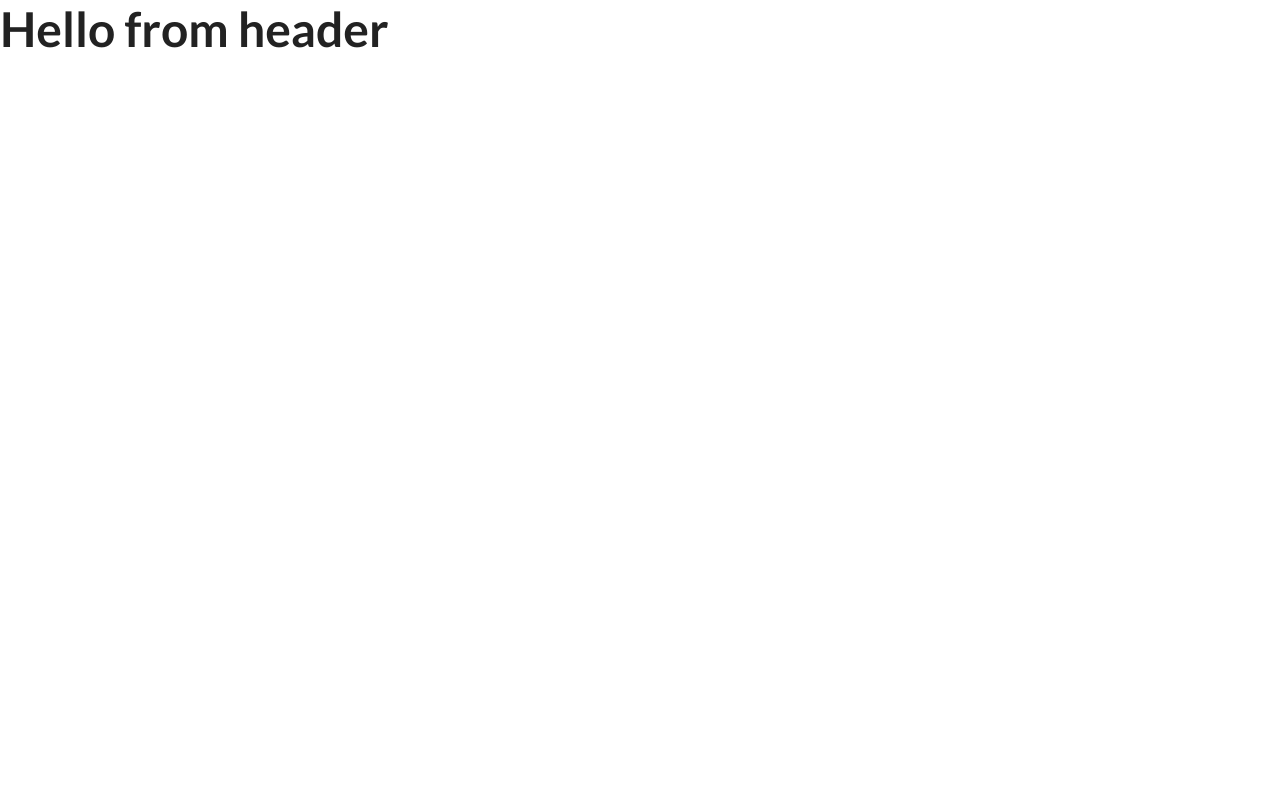
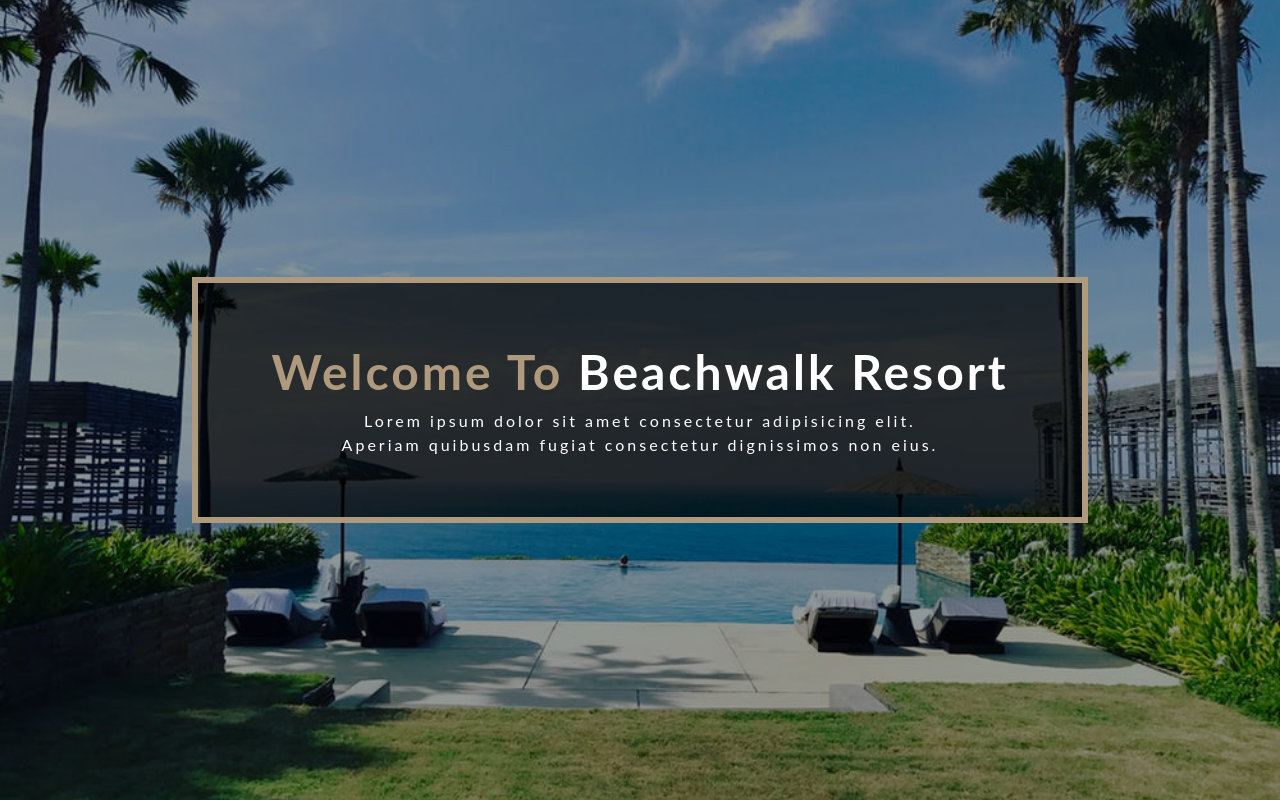
Before and after one commit to DeividasGr/styled-components-project, a React (Create React App) app: page / in a window 1280 px wide. Built offline with nearby package versions, Linux system fonts and the light colour scheme.

Commit message:
banner hero and header components created

```diff
--- /dev/null
+++ b/src/components/globals/Banner.js
@@ -0,0 +1,51 @@
+import styled, { css, keyframes } from 'styled-components';
+import { setColor } from '../../styles';
+
+function Banner({ title, text, children, greeting }) {
+  return (
+    <BannerWrapper>
+      <h1>
+        {greeting} <span>{title}</span>
+      </h1>
+      <div className="info">
+        <p>{text}</p>
+        {children}
+      </div>
+    </BannerWrapper>
+  );
+}
+
+const BannerWrapper = styled.div`
+  background-color: rgba(0, 0, 0, 0.7);
+  text-align: center;
+  padding: 60px 32px;
+  letter-spacing: 3px;
+  color: ${setColor.mainWhite};
+  h1 {
+    text-transform: capitalize;
+    font-size: 48px;
+    color: ${setColor.primaryColor};
+    span {
+      color: ${setColor.mainWhite};
+    }
+  }
+  p {
+    width: 85%;
+    margin: 0 auto;
+  }
+  @media (min-width: 768px) {
+    width: 70vw;
+    border: 6px solid ${setColor.primaryColor};
+    p {
+      width: 75%;
+    }
+  }
+  h1 {
+    //animation
+  }
+  .info {
+    //animation
+  }
+`;
+
+export default Banner;
--- a/src/components/globals/GlobalStyles.js
+++ b/src/components/globals/GlobalStyles.js
@@ -1,4 +1,5 @@
 import { createGlobalStyle } from 'styled-components';
+import { setColor, setFont } from '../../styles';
 
 const GlobalStyle = createGlobalStyle`
 @import url('https://fonts.googleapis.com/css2?family=Courgette&family=Lato:wght@400;700&display=swap');
@@ -9,9 +10,9 @@
    }
    body {
       font-size: 100%;
-      color:#222;
-      background-color: #fff;
-      font-family: 'Lato', sans-serif;
+      color:${setColor.mainBlack};
+      background-color: ${setColor.mainWhite};
+      ${setFont.main};
    }
    h1 {
       font-size: 3rem;
--- /dev/null
+++ b/src/components/globals/Hero.js
@@ -0,0 +1,10 @@
+import styled from 'styled-components';
+import { setFlex, setBackground } from '../../styles';
+
+const Hero = styled.header`
+  min-height: 100vh;
+  ${(props) => setBackground({ img: props.img, color: 'rgba(0,0,0,0.4)' })};
+  ${setFlex({ x: 'center', y: 'center' })};
+`;
+
+export default Hero;
--- a/src/components/home/Header.js
+++ b/src/components/home/Header.js
@@ -1,7 +1,17 @@
+import Hero from '../globals/Hero';
+import HomeImg from '../../images/homeBcg.jpeg';
+import Banner from '../globals/Banner';
+
 function Header() {
   return (
     <div>
-      <h1>Hello from header</h1>
+      <Hero img={HomeImg}>
+        <Banner
+          greeting="welcome to"
+          title="beachwalk resort"
+          text="Lorem ipsum dolor sit amet consectetur adipisicing elit. Aperiam quibusdam fugiat consectetur dignissimos non eius."
+        />
+      </Hero>
     </div>
   );
 }
--- a/src/styles.js
+++ b/src/styles.js
@@ -0,0 +1,30 @@
+//reusable helper functions (mixins)
+
+//object for colors
+export const setColor = {
+  primaryColor: '#af9a7d',
+  mainWhite: '#fff',
+  mainBlack: '#222',
+  mainGrey: '#ececec',
+  lightGrey: '#f7f7f7',
+};
+
+//object for f=different font styles
+export const setFont = {
+  main: "font-family: 'Lato', sans-serif;",
+  slanted: "font-family: 'Courgette', cursive;",
+};
+
+//function for placing stuff in the middle
+export const setFlex = ({ x = 'center', y = 'center' } = {}) => {
+  return `display:flex;align-items:${y};justify-content:${x}`;
+};
+
+//function for background image and overlay effect
+export const setBackground = ({
+  img = 'https://images.pexels.com/photos/1628086/pexels-photo-1628086.jpeg?auto=compress&cs=tinysrgb&dpr=2&w=500',
+  color = 'rgba(0,0,0,0)',
+} = {}) => {
+  return `background: linear-gradient(${color}, ${color}),
+     url(${img}) center/cover fixed no-repeat`;
+};
```
